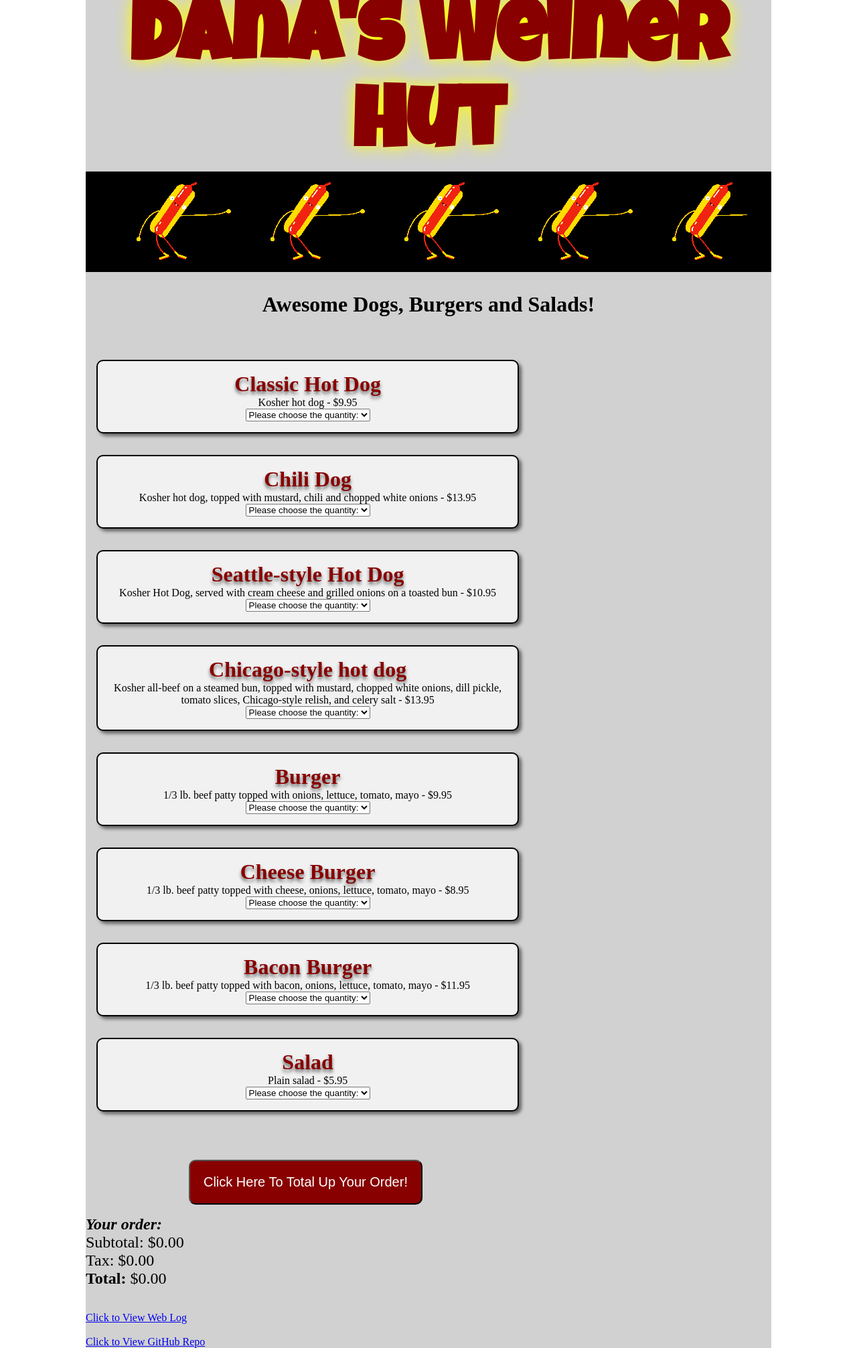
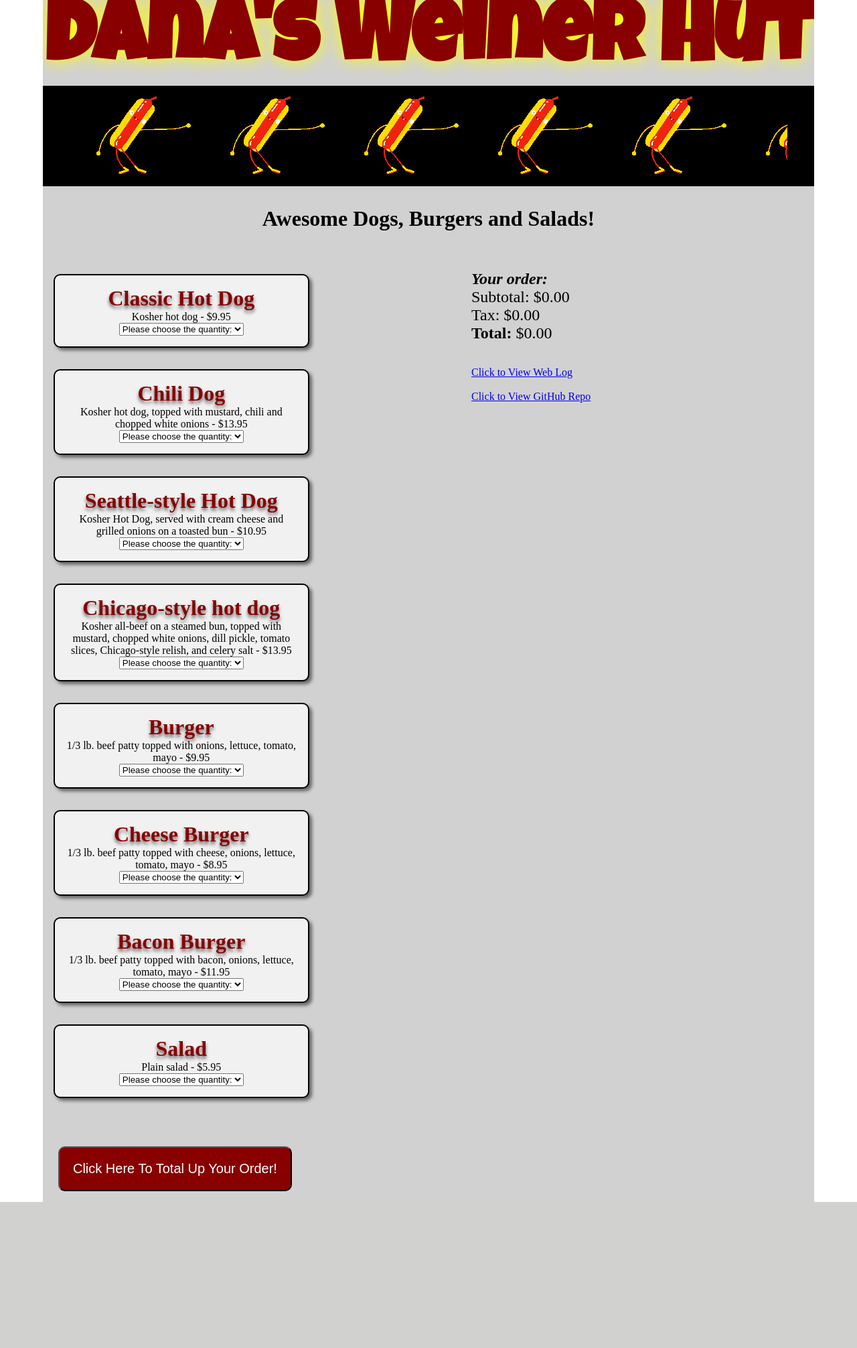
Before and after one commit to Titane73/ITC-250, a PHP site: page / in a window 1280 px wide. Shown: the whole page at 67% size. After the commit the page ends 1794 px from the top, so only its background shows below. Run offline with PHP 8.4, Linux system fonts and the light colour scheme.

Commit message:
Add files via upload

```diff
--- a/food_truck/css/style.css
+++ b/food_truck/css/style.css
@@ -1,3 +1,16 @@
+/*
+ * @package foodTruck
+ * @author Kyrrah Nork <kyrrahnork@gmail.com>
+ * @author Nicole Brown <giantspork@gmail.com>
+ * @author Ron Hamasaki <shinobu.kinjo@gmail.com>
+ * @version 0.1 2017/07/17
+ * @link http://kyrrahnork.com/sm17
+ * @license http://www.apache.org/licenses/LICENSE-2.0
+ * @see index.php
+ * @see cart.php
+ * @todo none
+*/
+
 *{
     margin:0;
     padding: 0;
@@ -9,6 +22,13 @@ html{
 
 body{
     margin-top: 0;
+}
+
+#wrapper{
+    width:90%;
+    background-color:#d1d1d1;
+    margin:0 auto;
+    overflow: auto;
 }
 
 .banner{
@@ -36,13 +56,6 @@ header{
     padding: 30px 0;
 }
 
-#wrapper{
-    width:80%;
-    background-color:#d1d1d1;
-    margin:0 auto;
-    overflow: auto;
-}
-
 .menu_item{
     border: 2px solid black;
     margin-bottom: 2em;
@@ -55,6 +68,7 @@ header{
 }
 
 section{
+    width:50%;
     float: left;
     padding: 1em;
 }
@@ -80,6 +94,8 @@ label h3{
 }
 
 aside{
+    position:fixed;
+    margin-left: 50%;
     margin-top: 10px;
 }
 
--- a/food_truck/index.php
+++ b/food_truck/index.php
@@ -1,7 +1,7 @@
 <?php
 
 /*
- * @package Dana's Weiner Hut
+ * @package foodTruck
  * @author Kyrrah Nork <kyrrahnork@gmail.com>
  * @author Nicole Brown <giantspork@gmail.com>
  * @author Ron Hamasaki <shinobu.kinjo@gmail.com>
@@ -109,8 +109,8 @@
                 </p>
                 <p>
                     <strong>Total: </strong><?='$'.money_format('%!.2n',$cart->getTotal($items))?>
-                </p></br></br>
-                <a href="https://docs.google.com/document/d/13LCVzcb8znPYGRM2xgdhTkPcC2kfPQeOeP9OZHyiiaQ/edit?usp=sharing">Click to View Web Log</a></br></br>
+                </p><br /><br />
+                <a href="https://docs.google.com/document/d/13LCVzcb8znPYGRM2xgdhTkPcC2kfPQeOeP9OZHyiiaQ/edit?usp=sharing">Click to View Web Log</a><br /><br />
                 <a href="https://github.com/kyrrahnork/ITC-250/tree/master/food_truck">Click to View GitHub Repo</a>
             </aside>
         </div>
--- a/food_truck/menu.php
+++ b/food_truck/menu.php
@@ -1,6 +1,6 @@
 <?php
 /*
- * @package SurveySez
+ * @package foodTruck
  * @author Kyrrah Nork <kyrrahnork@gmail.com>
  * @author Nicole Brown <giantspork@gmail.com>
  * @author Ron Hamasaki <shinobu.kinjo@gmail.com>
```
Also changed, not shown: food_truck/cart.php (+11 -10 lines).
